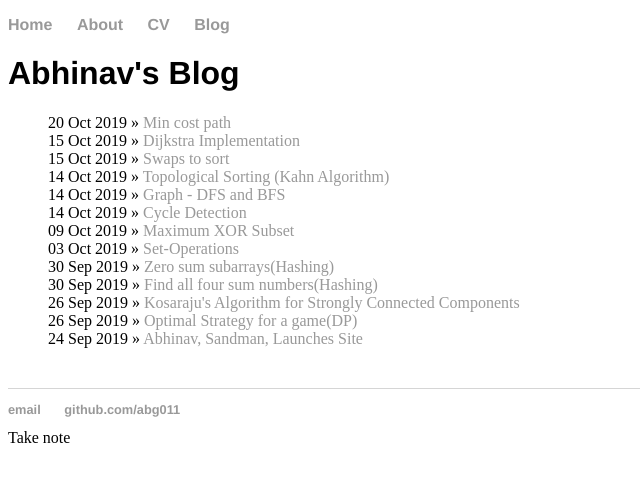
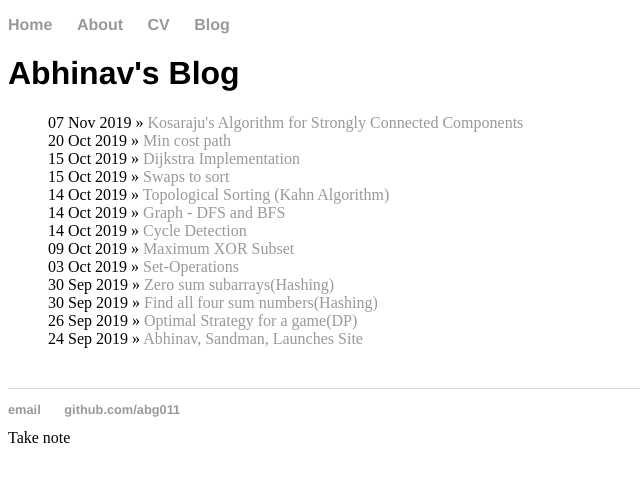
Before and after one commit to abhigupta543/abg011.github.io, a Jekyll site: the page built from blog/index.html, in a window 1280 px wide. Shown: the top 482 px of the page, without its empty margins (0-640 px from the left). Built offline with Jekyll 4.4.1, drawn with Linux system fonts in a browser that asks for light colours.

Commit message:
Update 2019-11-7-kosaraju.md

```diff
--- a/_posts/2019-11-7-kosaraju.md
+++ b/_posts/2019-11-7-kosaraju.md
@@ -1,7 +1,7 @@
 ---
 layout: post
 title: "Kosaraju's Algorithm for Strongly Connected Components"
-date: 2019-09-26
+date: 2019-11-07
 ---
 
 ## Strongly Connected Components using Kosaraju's Algorithm
```
